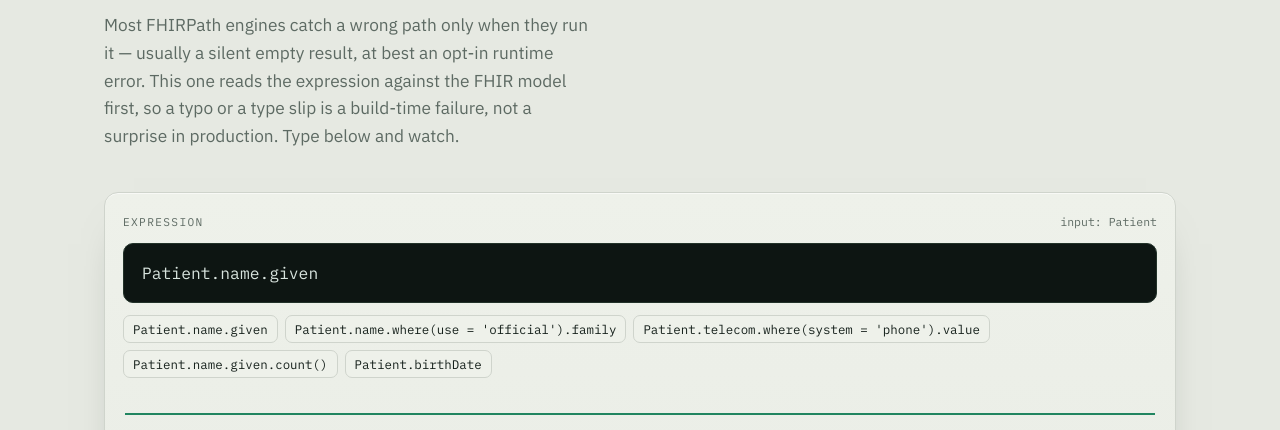
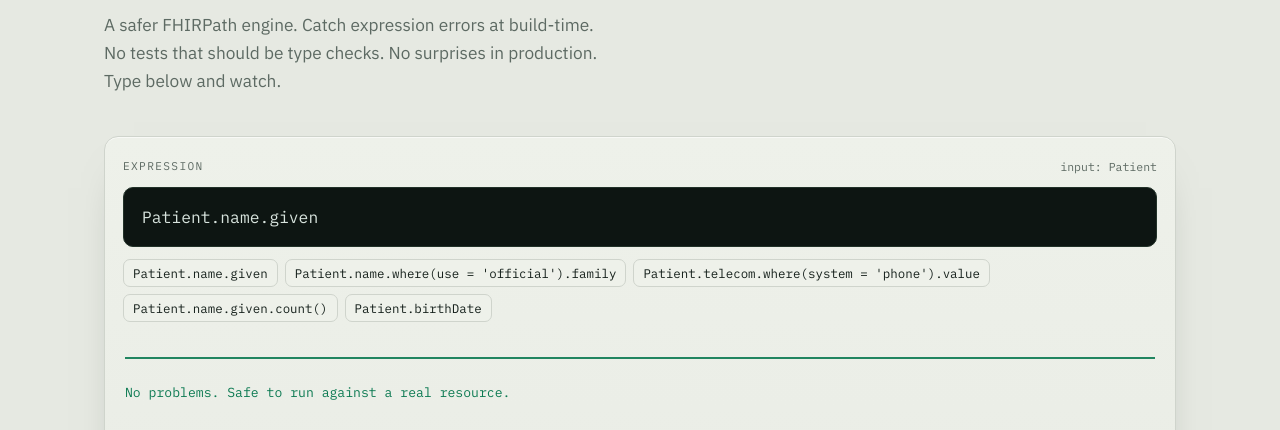
Before and after one commit to vintasoftware/fhirpath-ts, a website built with Vite: page demo/index.html in a window 1280 px wide. Shown: the part 296-726 px from the top of the page. Built offline with nearby package versions, Linux system fonts and the light colour scheme.

Commit message:
New lede in demo

```diff
--- a/demo/index.html
+++ b/demo/index.html
@@ -41,10 +41,9 @@
         <p class="eyebrow">TypeScript-native FHIRPath engine</p>
         <h1>Catch the mistake<br />before even testing.</h1>
         <p class="lede">
-          Most FHIRPath engines catch a wrong path only when they run it — usually a silent empty
-          result, at best an opt-in runtime error. This one reads the expression against the FHIR
-          model first, so a typo or a type slip is a build-time failure, not a surprise in
-          production. Type below and watch.
+          A safer FHIRPath engine. Catch expression errors at build-time.<br/>
+          No tests that should be type checks. No surprises in production.<br/>
+          Type below and watch.
         </p>
       </section>
 
--- a/demo/src/styles.css
+++ b/demo/src/styles.css
@@ -171,7 +171,7 @@ code {
 
 .lede {
   margin: 22px 0 0;
-  max-width: 47ch;
+  max-width: 52ch;
   font-size: 1.08rem;
   color: var(--muted);
 }
```
